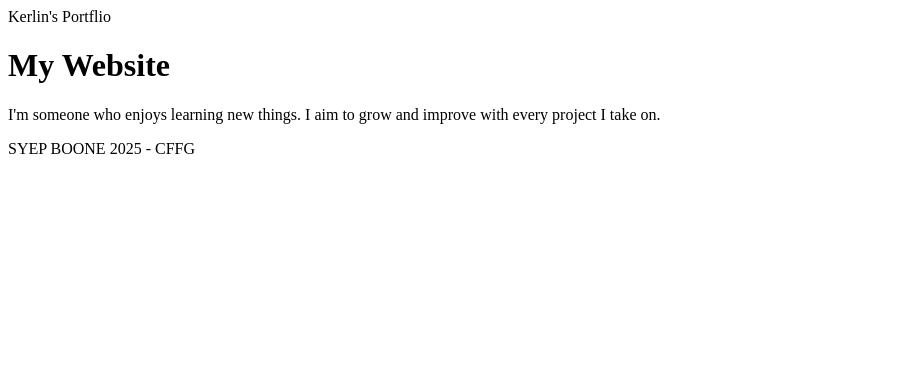
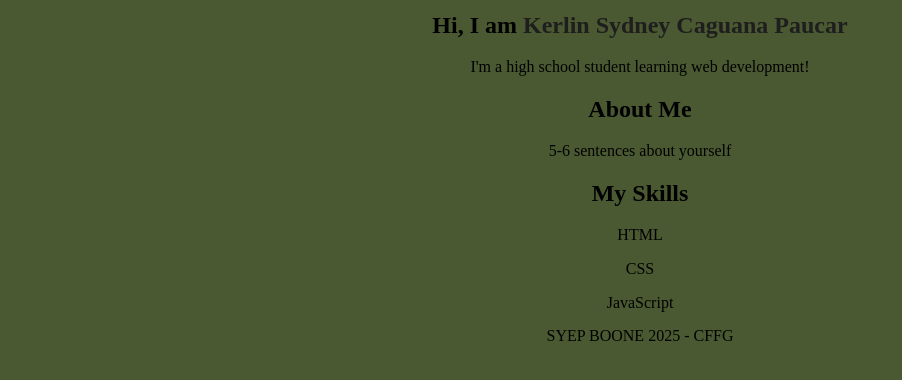
Before and after one commit to kerlinpaucar/SYEP-Boone-KerlinPaucar, a plain HTML site: page index.html in a window 1280 px wide. Shown: the whole page, without its empty margins (0-902 px from the left). Drawn offline with Linux system fonts and the light colour scheme.

Commit message:
Added CSS

```diff
--- a/index.html
+++ b/index.html
@@ -2,13 +2,33 @@
 <html>
 
 <head>
-  <time>Kerlin's Portflio</time>
+  <meta charset="YTF-8">
+  <meta name="viewport" content="width=device-width, initial-scale=1.0">
+  <title>Kerlin's Portflio</title>
+  <link href="style.css" rel="stylesheet">
 </head>
 
 <!--This is where most of our code will live-->
 <body>
- <h1>My Website</h1>
-<p>I'm someone who enjoys learning new things. I aim to grow and improve with every project I take on.</p>
+ <section id="home" class="hero">
+  <img.src="lily.jpg" width="300px" height="100px2"/>
+  <h2>Hi, I am<span class="accent"> Kerlin Sydney Caguana Paucar </span></h2>
+  <p>I'm a high school student learning web development!</p>
+  </section>
+
+  <section id="about" class="section">
+    <h2>About Me</h2>
+    <p>5-6 sentences about yourself</p>
+  </section>
+
+  <section id="skills" class="section">
+    <h2>My Skills</h2>
+    <div class="grid">
+      <div>HTML</div>
+      <div>CSS</div>
+      <div>JavaScript</div>
+    </div>
+  </section>
 
 
 </body>
--- /dev/null
+++ b/style.css
@@ -0,0 +1,19 @@
+*{
+    margin: 0;
+    padding: 0;
+    box-sizing: border-box;
+}
+
+body{
+    background-color:rgb(74, 89, 49);
+    text-align: center;
+    line-height: 2.1;
+}
+
+.hero img{
+    border-radious:50%;
+}
+
+.accent{
+    color:rgb(31, 30, 30)
+}
```
Also changed, not shown: lily.jpg (added).
